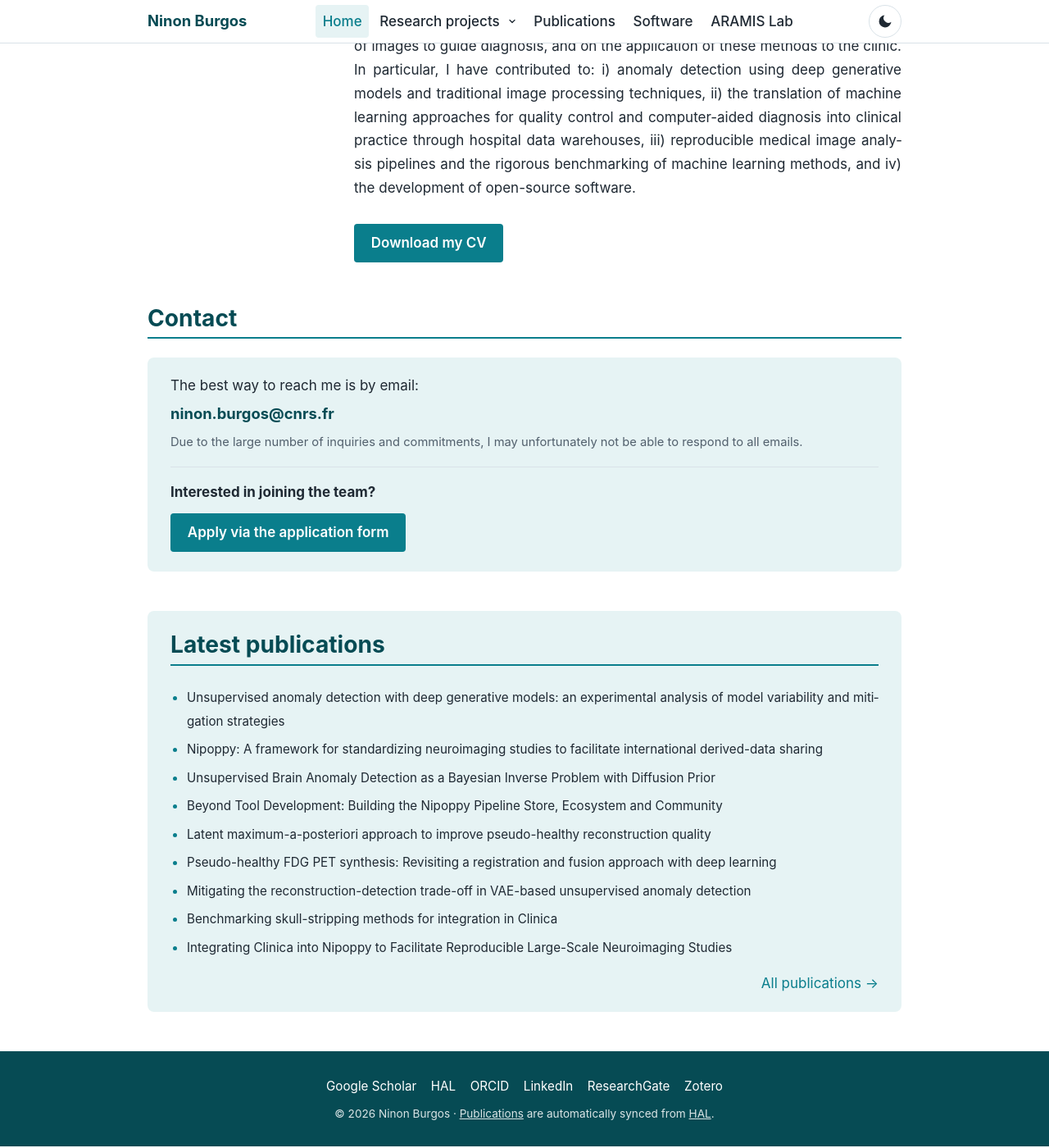
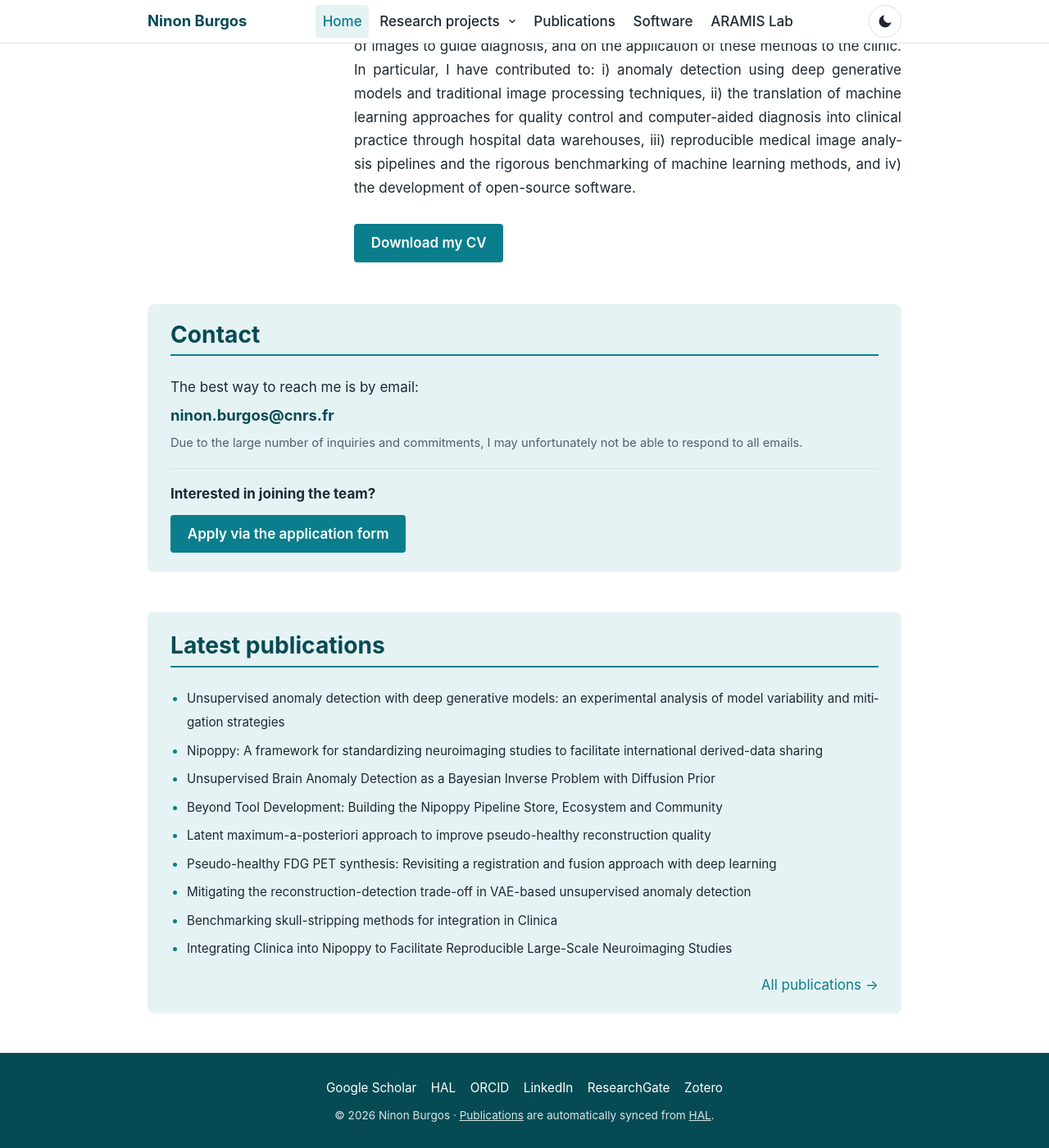
Before and after one commit to nburgos/nburgos.github.io, a Jekyll site: the page built from index.md, in a window 1280 px wide and 1400 px high, scrolled down 333 px. Shown: the whole window at 82% size. Built offline with Jekyll 4.4.1, drawn with Linux system fonts in a browser that asks for light colours.

Commit message:
Home: move Contact heading inside the contact card

```diff
--- a/_sass/_layout.scss
+++ b/_sass/_layout.scss
@@ -242,9 +242,15 @@ main {
 
 // ---------- Home contact card ----------
 .contact-card {
+  margin-top: 2.2rem; // section spacing previously provided by the outside h2
   background: var(--surface);
   border-radius: 8px;
   padding: 1.25rem 1.75rem 1.5rem;
+}
+
+.contact-card h2 {
+  margin-top: 0;
+  padding-bottom: 0.4rem;
 }
 
 .contact-lead {
--- a/index.md
+++ b/index.md
@@ -13,8 +13,8 @@ layout: default
   </div>
 </div>
 
-<h2 id="contact">Contact</h2>
 <div class="contact-card">
+  <h2 id="contact">Contact</h2>
   <p class="contact-lead">The best way to reach me is by email:</p>
   <p class="contact-email"><a href="mailto:{{ site.author.email }}">{{ site.author.email }}</a></p>
   <p class="contact-note">Due to the large number of inquiries and commitments, I may unfortunately not be able to respond to all emails.</p>
```
